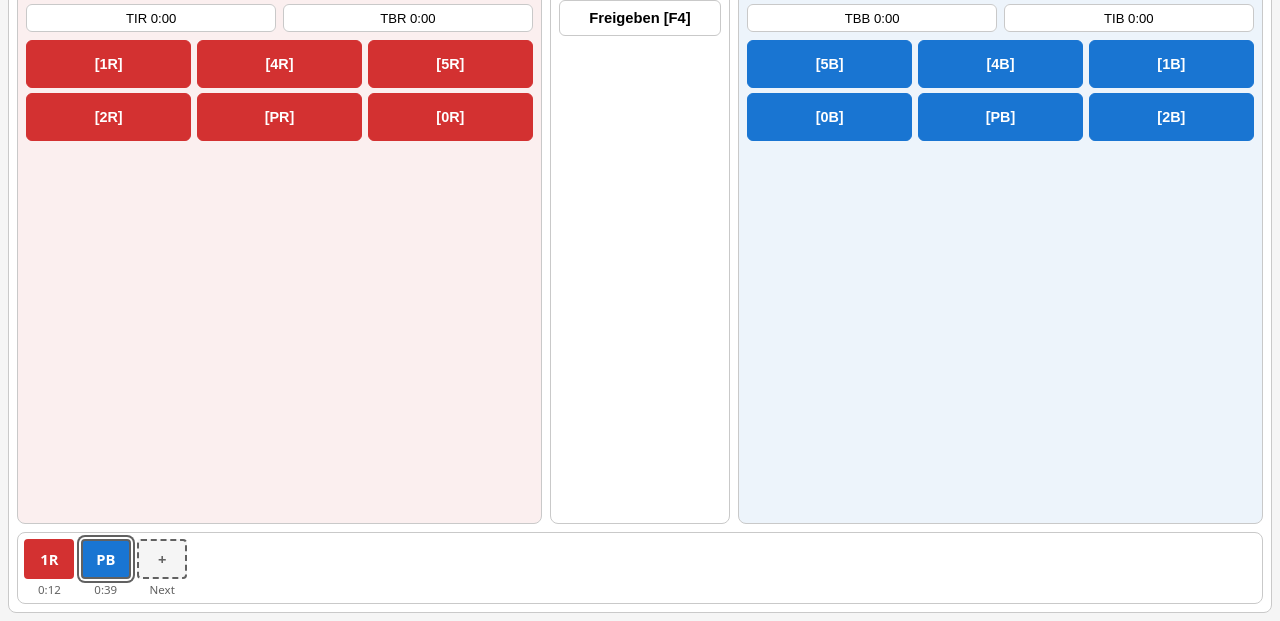
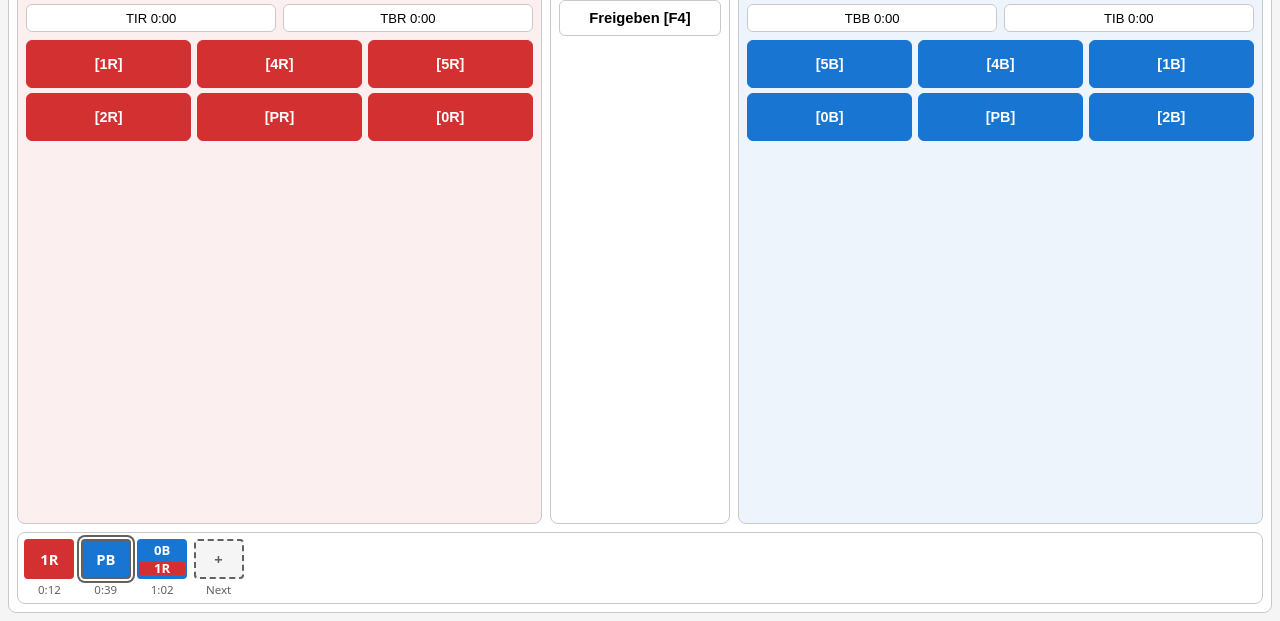
Before and after one commit to 8biz/champ, a website: page protocol/protocol.html in a window 1280 px wide. Shown: the part 179-800 px from the top of the page. Drawn offline with Linux system fonts and the light colour scheme.

Commit message:
Add caution entry boxes with color-coded rows for better visibility

```diff
--- a/protocol/protocol.html
+++ b/protocol/protocol.html
@@ -267,6 +267,40 @@
       font-size: 0.92rem;
     }
 
+    .entry-box.caution {
+      display: grid;
+      grid-template-rows: 1fr 1fr;
+      padding: 0;
+      overflow: hidden;
+      background: #fff;
+    }
+
+    .entry-box.caution.blue {
+      border-color: var(--blue);
+    }
+
+    .entry-box.caution.red {
+      border-color: var(--red);
+    }
+
+    .caution-row {
+      width: 100%;
+      display: grid;
+      place-items: center;
+      font-weight: 700;
+      font-size: 0.82rem;
+      line-height: 1;
+      color: #fff;
+    }
+
+    .caution-row.blue {
+      background: var(--blue);
+    }
+
+    .caution-row.red {
+      background: var(--red);
+    }
+
     .entry-box.red {
       background: var(--red);
       border-color: var(--red);
@@ -414,6 +448,13 @@
         <div class="entry-time">0:39</div>
       </div>
       <div class="entry">
+        <div class="entry-box caution blue" aria-label="0B1R caution entry">
+          <div class="caution-row blue">0B</div>
+          <div class="caution-row red">1R</div>
+        </div>
+        <div class="entry-time">1:02</div>
+      </div>
+      <div class="entry">
         <div class="entry-box next">+</div>
         <div class="entry-time">Next</div>
       </div>
```
